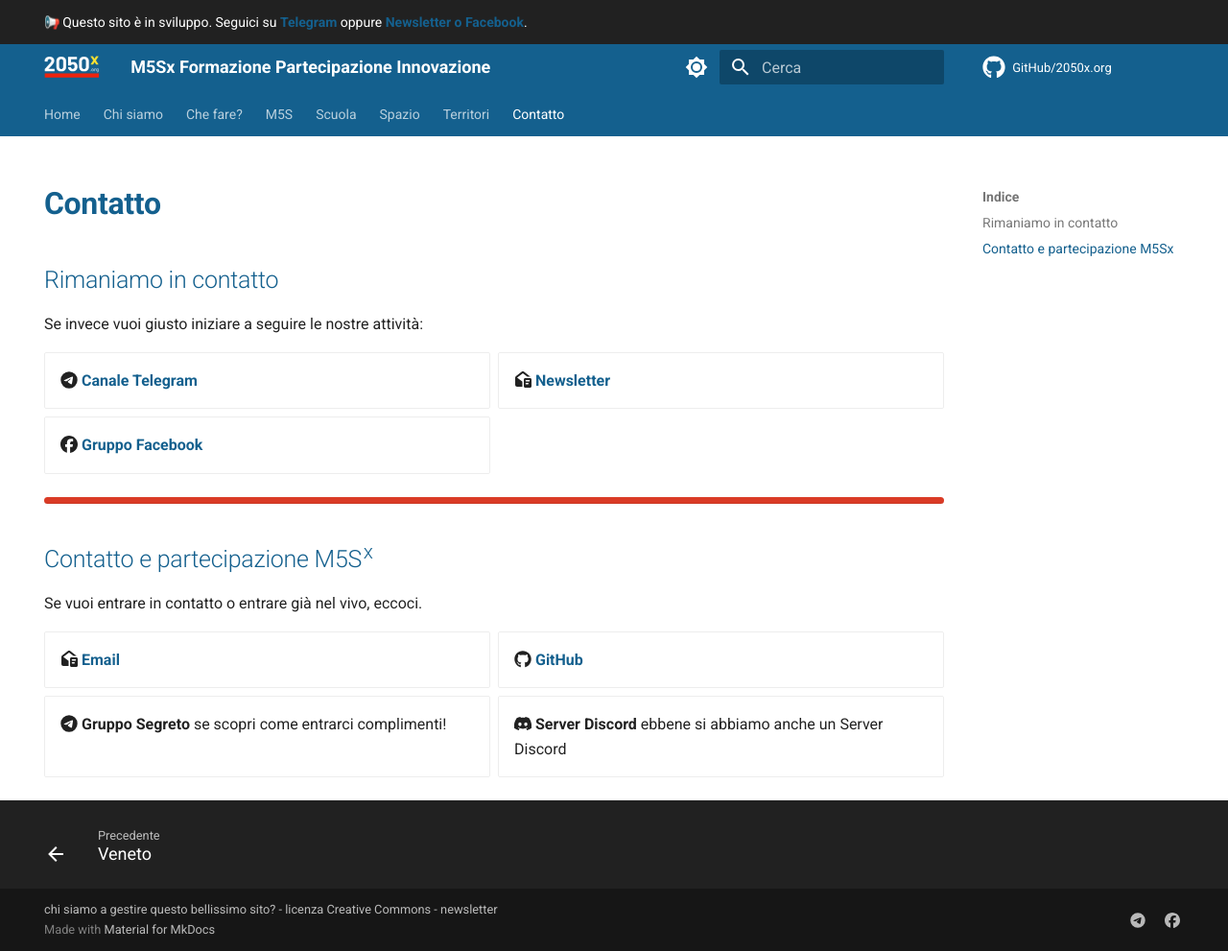
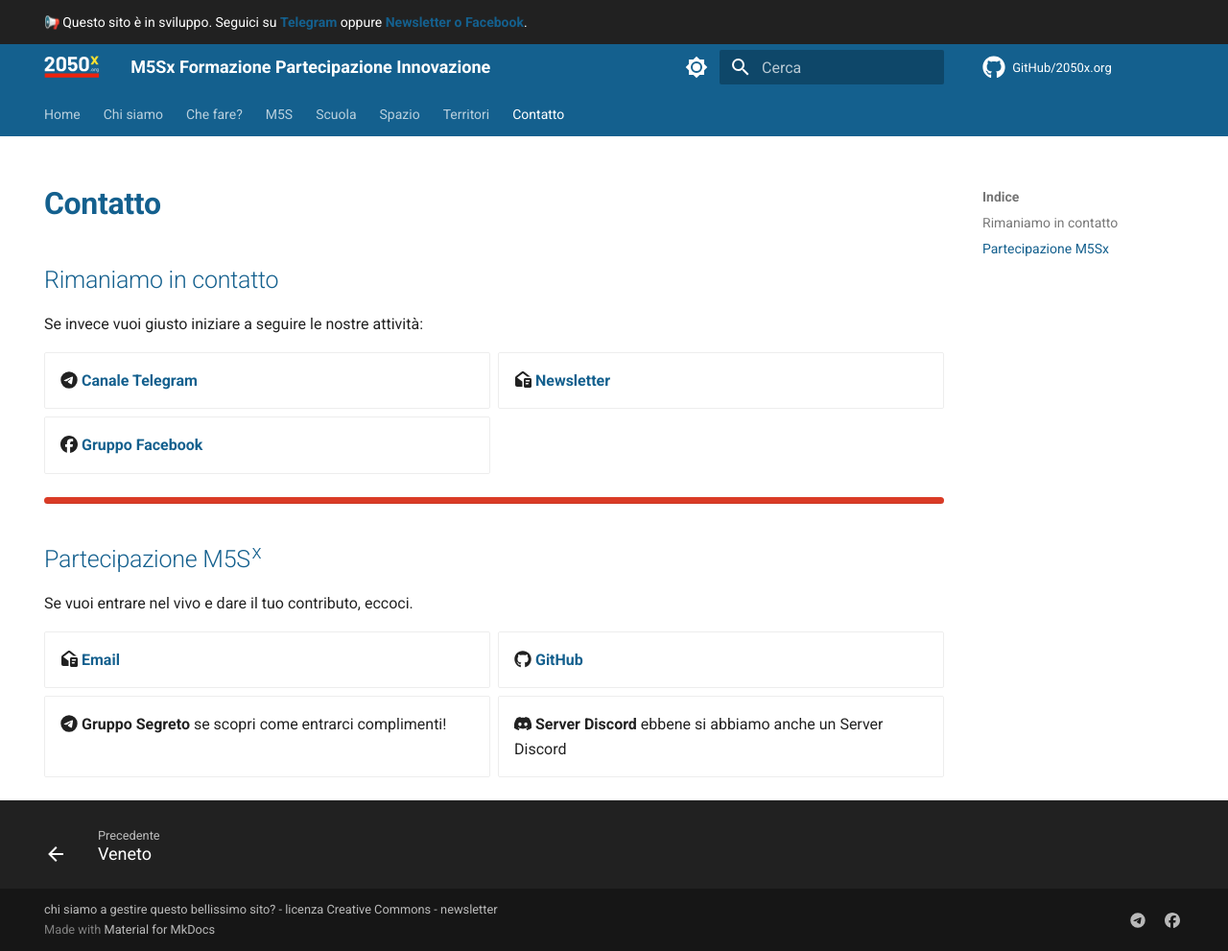
Before and after one commit to 2050x/2050x.github.io, an MkDocs documentation site: the page built from docs/contatto.md, in a window 1280 px wide and 991 px high. Shown: the whole window at 96% size. Built offline with MkDocs 1.6.1 and Material for MkDocs 9.7.7, drawn with Linux system fonts in a browser that asks for light colours; emoji names are drawn with the system emoji font; comment, search, counter and statistics services are not loaded.

Commit message:
fix links

```diff
--- a/docs/contatto.md
+++ b/docs/contatto.md
@@ -11,16 +11,19 @@
 - :fontawesome-brands-telegram: **[Canale Telegram](https://t.me/org2050x)**
 - :fontawesome-solid-envelope-open-text: **[Newsletter](https://m5sinforma.substack.com/)**
 - :fontawesome-brands-facebook: **[Gruppo Facebook](https://www.facebook.com/groups/2050x)**
+
 </div>
 
 ---
 
-## Contatto e partecipazione M5S^x^
-Se vuoi entrare in contatto o entrare già nel vivo, eccoci.
+## Partecipazione M5S^x^
+Se vuoi entrare nel vivo e dare il tuo contributo, eccoci.
 
 <div class="grid cards" markdown>
+
 - :fontawesome-solid-envelope-open-text: **[Email](mailto:stefano.cecere@gmail.com)**
 - :fontawesome-brands-github: **[GitHub](https://github.com/2050x)**
 - :fontawesome-brands-telegram: **Gruppo Segreto**  se scopri come entrarci complimenti!
 - :fontawesome-brands-discord: **Server Discord**  ebbene si abbiamo anche un Server Discord
+
 </div>
--- a/mkdocs.yml
+++ b/mkdocs.yml
@@ -3,7 +3,7 @@
 site_author: Stefano Cecere
 site_description: 2050x è uno spazio formativo di cittadini attivi del M5S che vogliono migliorarsi per migliorare il mondo, possibilmente < 2050
 
-copyright: <a href="/info/about">chi siamo a gestire questo bellissimo sito?</a> - <a href="/info/licenza">licenza Creative Commons</a> - <a href="/info/contatto">newsletter</a>
+copyright: <a href="/info/">chi siamo a gestire questo bellissimo sito?</a> - <a href="/info/#licenza">licenza Creative Commons</a> - <a href="/contatto">newsletter</a>
 
 theme:
   name: material
```
